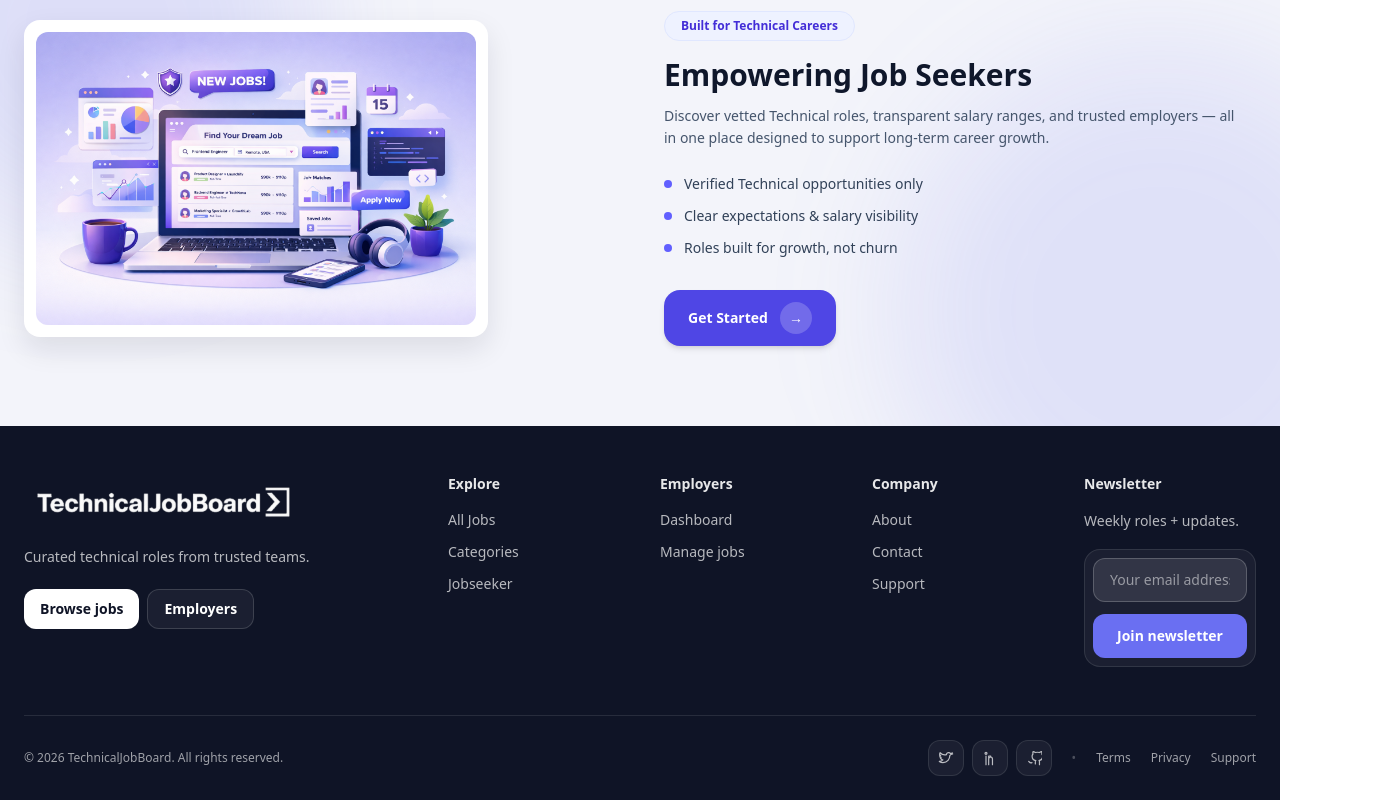
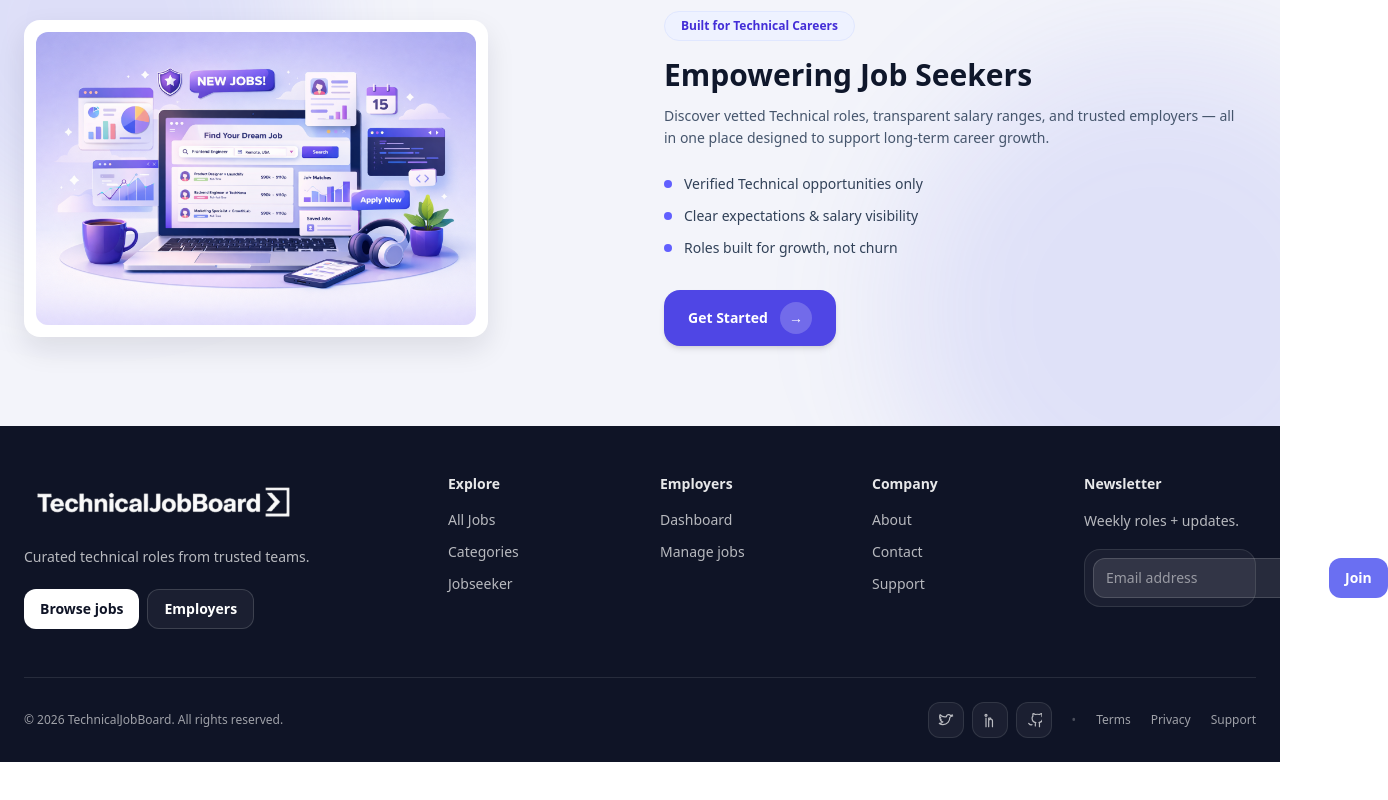
Before and after one commit to adebisidolapo/technicaljobboard, a Next.js app: page / in a window 1280 px wide. Shown: the part 2241-3041 px from the top of the page, 1388 px wide, since content can reach past the window. After the commit the page ends 3003 px from the top, so only its background shows below. Built offline with nearby package versions, Linux system fonts and the light colour scheme; no server answers; the database is empty.

Commit message:
update newsletter

```diff
--- a/components/NewsletterForm.tsx
+++ b/components/NewsletterForm.tsx
@@ -8,14 +8,17 @@ function isValidEmail(email: string) {
 
 export default function NewsletterForm() {
   const [email, setEmail] = useState("");
-  const [status, setStatus] = useState<"idle" | "loading" | "success" | "error">("idle");
+  const [status, setStatus] = useState<"idle" | "loading" | "success" | "error">(
+    "idle"
+  );
   const [message, setMessage] = useState("");
 
   const submit = async () => {
     const clean = email.trim();
+
     if (!isValidEmail(clean)) {
       setStatus("error");
-      setMessage("Please enter a valid email.");
+      setMessage("Enter a valid email.");
       return;
     }
 
@@ -33,50 +36,58 @@ export default function NewsletterForm() {
 
       if (!res.ok || !data.ok) {
         setStatus("error");
-        setMessage(data.message || "Something went wrong. Try again.");
+        setMessage(data.message || "Something went wrong.");
         return;
       }
 
       setStatus("success");
-      setMessage("You’re in! Check your inbox soon.");
+      setMessage("Subscribed.");
       setEmail("");
     } catch {
       setStatus("error");
-      setMessage("Network error. Try again.");
+      setMessage("Network error.");
     }
   };
 
   return (
-    <div className="w-full max-w-sm">
+    <div className="w-full">
+      {/* Compact row */}
+      <div className="flex items-center gap-2">
         <input
           type="email"
-        placeholder="Your email address"
+          placeholder="Email address"
           aria-label="Email address"
           value={email}
           onChange={(e) => setEmail(e.target.value)}
-        className="w-full h-11 px-4 rounded-xl
-                   bg-white/10 border border-white/20
+          onKeyDown={(e) => {
+            if (e.key === "Enter") submit();
+          }}
+          className="flex-1 h-10 px-3 rounded-xl
+                     bg-white/10 border border-white/15
                      text-sm text-white placeholder:text-white/50
-                   outline-none focus:ring-2 focus:ring-[rgba(106,111,242,0.5)]"
+                     outline-none focus:ring-2 focus:ring-[rgba(106,111,242,0.45)]"
         />
 
         <button
           type="button"
           onClick={submit}
           disabled={status === "loading"}
-        className="mt-3 w-full h-11 rounded-xl
+          className="h-10 px-4 rounded-xl
                      bg-[var(--brand-purple)]
                      hover:bg-[var(--brand-purple-dark)]
                      text-sm font-semibold transition
+                     whitespace-nowrap
                      disabled:opacity-60 disabled:cursor-not-allowed"
         >
-        {status === "loading" ? "Joining..." : "Join newsletter"}
+          {status === "loading" ? "Joining..." : "Join"}
         </button>
+      </div>
 
+      {/* Small feedback text (doesn't blow up layout) */}
       {message && (
         <p
           className={[
-            "mt-2 text-xs",
+            "mt-2 text-[11px]",
             status === "success" ? "text-emerald-300" : "text-rose-200",
           ].join(" ")}
         >
```
Lines whose indentation alone changed are shown as unchanged.
